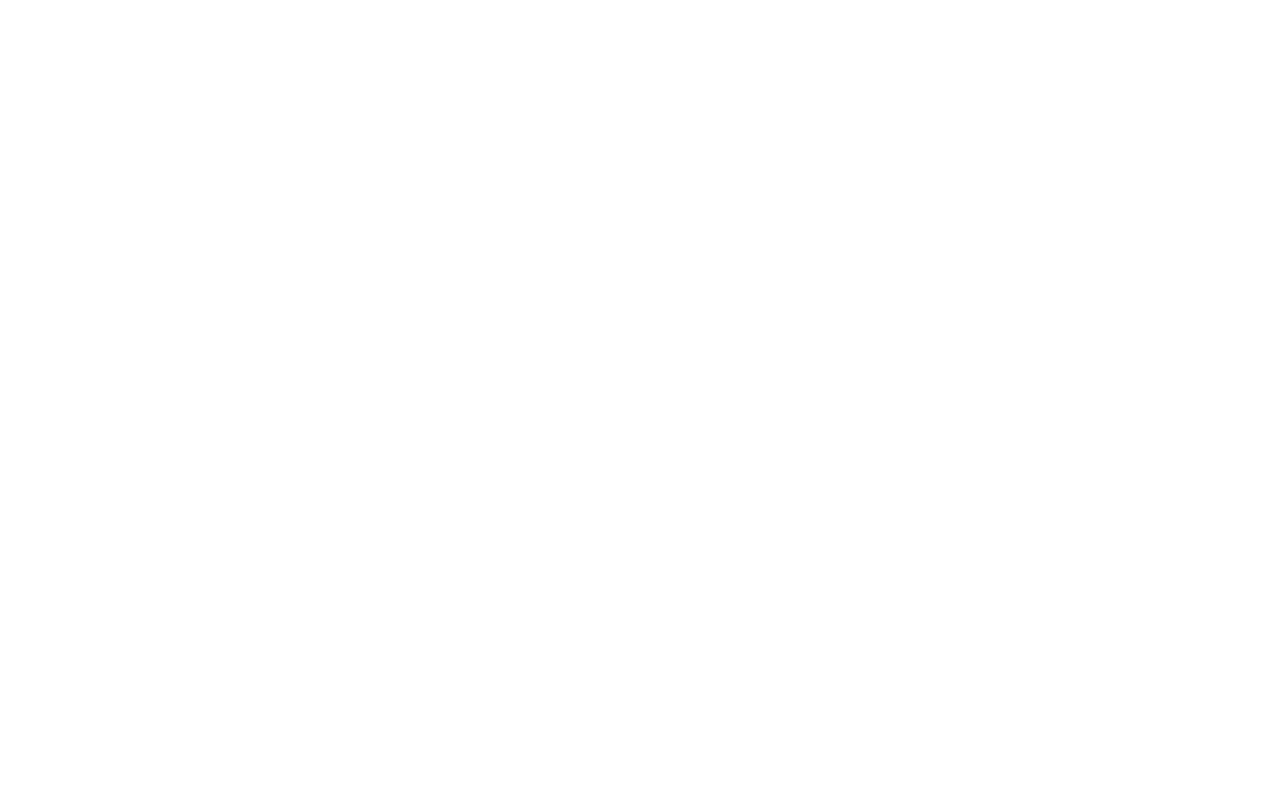
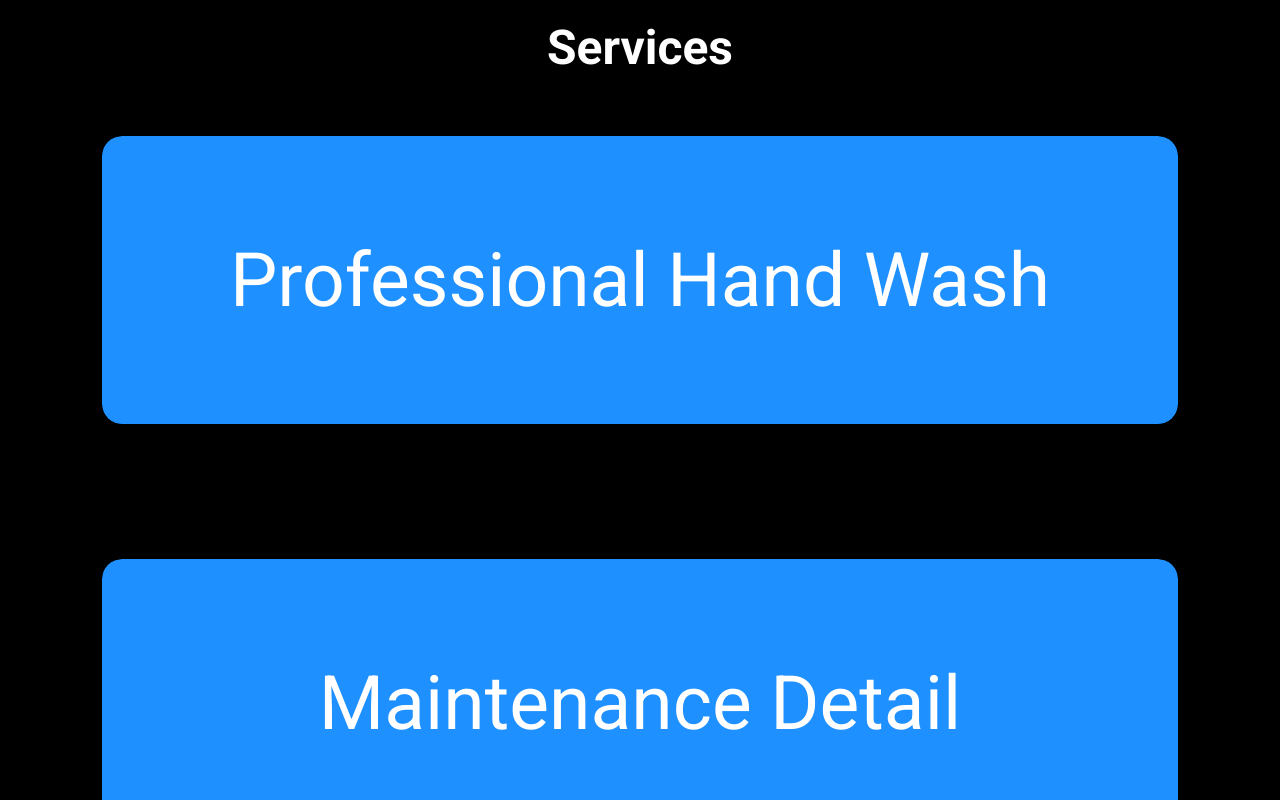
Before and after one commit to ShivomP/Zhu-Detailing, a React (Create React App) app: page / in a window 1280 px wide. Shown: the part 1580-2380 px from the top of the page. Before the commit the page ends 1549 px from the top, so only its background shows below. Built offline with nearby package versions, Linux system fonts and the light colour scheme.

Commit message:
services complete

```diff
--- a/src/components/Services.jsx
+++ b/src/components/Services.jsx
@@ -1,9 +1,117 @@
 import React from 'react'
+import '../styles/services.css'
 
 function Services() {
   return (
     <section id='services'>
-
+      <div className="container">
+        <div className="row">
+          <h1 className="section__title">
+            Services
+          </h1>
+          <ul className="service__list">
+            <li className="service">
+              <div className="service__wrapper">
+                <div className="service__title">Professional Hand Wash</div>
+                <div className="service__wrapper--bg"></div>
+                <div className="service__description">
+                  <h3 className="service__description--price">
+                    Price: $35
+                  </h3>
+                  <p className="service__description--para">
+                    <b>Description:</b> Gentle exterior hand wash removing dust and grome while preventing scratches.
+                    This option is to keep your car looking sleek and healthy.
+                  </p>
+                </div>
+              </div>
+            </li>
+            <li className="service">
+              <div className="service__wrapper">
+                <div className="service__title">Maintenance Detail</div>
+                <div className="service__wrapper--bg"></div>
+                <div className="service__description">
+                  <h3 className="service__description--price">
+                    Price: $65
+                  </h3>
+                  <p className="service__description--para">
+                    <b>Description:</b> This option includes and exterior hand-wash, vacumming, and wipe down
+                    of glass and interior surfaces. This option is reserved for cars in good
+                    condition that want a quick pick me up to maintain appearance.
+                  </p>
+                </div>
+              </div>
+            </li>
+            <li className="service">
+              <div className="service__wrapper">
+                <div className="service__title">Exterior Premium Detail</div>
+                <div className="service__wrapper--bg"></div>
+                <div className="service__description">
+                  <h3 className="service__description--price">
+                    Price: $100
+                  </h3>
+                  <p className="service__description--para">
+                    <b>Description:</b> A full wash of the exterior that removes all surfaces dirt, road tar, and iron
+                    fallout. After the car is coated in carnauba wax. YOur exterior will be protected
+                    and look straight off the lot.
+                  </p>
+                </div>
+              </div>
+            </li>
+            <li className="service">
+              <div className="service__wrapper">
+                <div className="service__title">Interior Premium Detail</div>
+                <div className="service__wrapper--bg"></div>
+                <div className="service__description">
+                  <h3 className="service__description--price">
+                    Price: $155
+                  </h3>
+                  <p className="service__description--para">
+                    <b>Description:</b>  Deep interior cleaning that will include a thorough vacumming, wipe down
+                    of the interior surfaces, glass cleaning, leather seat cleaning, leather seat
+                    conditioning, fabric seat and carpet steam cleaning, with a complimentart exterior
+                    hand-wash.
+                  </p>
+                </div>
+              </div>
+            </li>
+            <li className="service">
+              <div className="service__wrapper">
+                <div className="service__title">Complete Detail</div>
+                <div className="service__wrapper--bg"></div>
+                <div className="service__description">
+                  <h3 className="service__description--price">
+                    Price: $220
+                  </h3>
+                  <p className="service__description--para">
+                    <b>Description:</b> This option is the best for a full service deep clean on both the interior
+                    and exterior of your vehicle.
+                  </p>
+                </div>
+              </div>
+            </li>
+            <li className="service">
+              <div className="service__wrapper">
+                <div className="service__title">Add Ons</div>
+                <div className="service__wrapper--bg"></div>
+                <div className="service__description">
+                  <h3 className="service__description--price">
+                    Fabric Stain Remover/Shampooing: $35
+                  </h3>
+                  <p className="service__description--para">
+                    <b>Description:</b> This option is only available with the purchase of the interior premium detail or complete detail.
+                  </p>
+                  <h3 className="service__description--price">
+                    Pain Sealant: $50
+                  </h3>
+                  <p className="service__description--para">
+                    <b>Description:</b> This option is only available with the purchase of the exterior premium detail or complete detail.
+                  </p>
+                </div>
+              </div>
+            </li>
+          </ul>
+        </div>
+      </div>
     </section>
   )
 }
--- a/src/styles/services.css
+++ b/src/styles/services.css
@@ -0,0 +1,67 @@
+#services{
+    background-color: black;
+}
+
+.service{
+    margin-bottom: 135px;
+}
+
+.service__title{
+    text-align: center;
+    font-size: 75px;
+    background-color: dodgerblue;
+    padding: 100px;
+    border-radius: 20px;
+    transition: all 600ms ease;
+}
+
+.service:hover .service__title{
+    transform: scale(1.07);
+    filter: blur(5px);
+}
+
+.service__wrapper{
+    position: relative;
+    border-radius: 20px;
+    box-shadow: 0 20px 80px 0 rgb(0, 0, 0, 0.45);
+    overflow: hidden;
+}
+
+.service__wrapper:hover .service__description{
+    opacity: 1;
+    transform: translateY(-50%);
+}
+
+.service__description{
+    position: absolute;
+    top: 50%;
+    left: 90px;
+    transform: translateY(100%);
+    color: white;
+    max-width: 550px;
+    opacity: 0;
+    transition: opacity 300ms, transform 450ms ease;
+}
+
+.service__wrapper:hover .service__wrapper--bg{
+    opacity: 0.7;
+}
+
+.service__wrapper--bg{
+    position: absolute;
+    top: 0;
+    left: 0;
+    width: 100%;
+    height: 100%;
+    background-color: #1c1d25;
+    opacity: 0;
+    transition: all 450ms ease;
+}
+
+.service__description--price{
+    font-size: 30px;
+}
+
+.service__description--para{
+    margin: 16px 0;
+}
```
